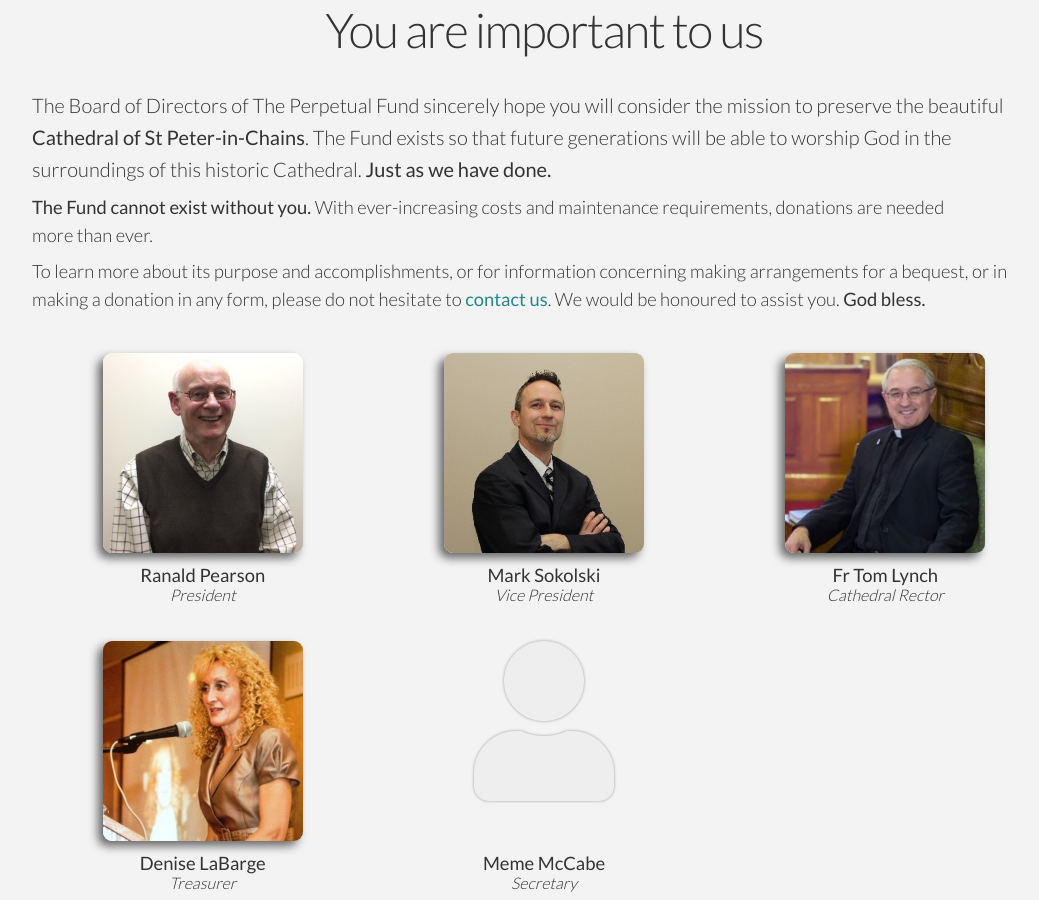
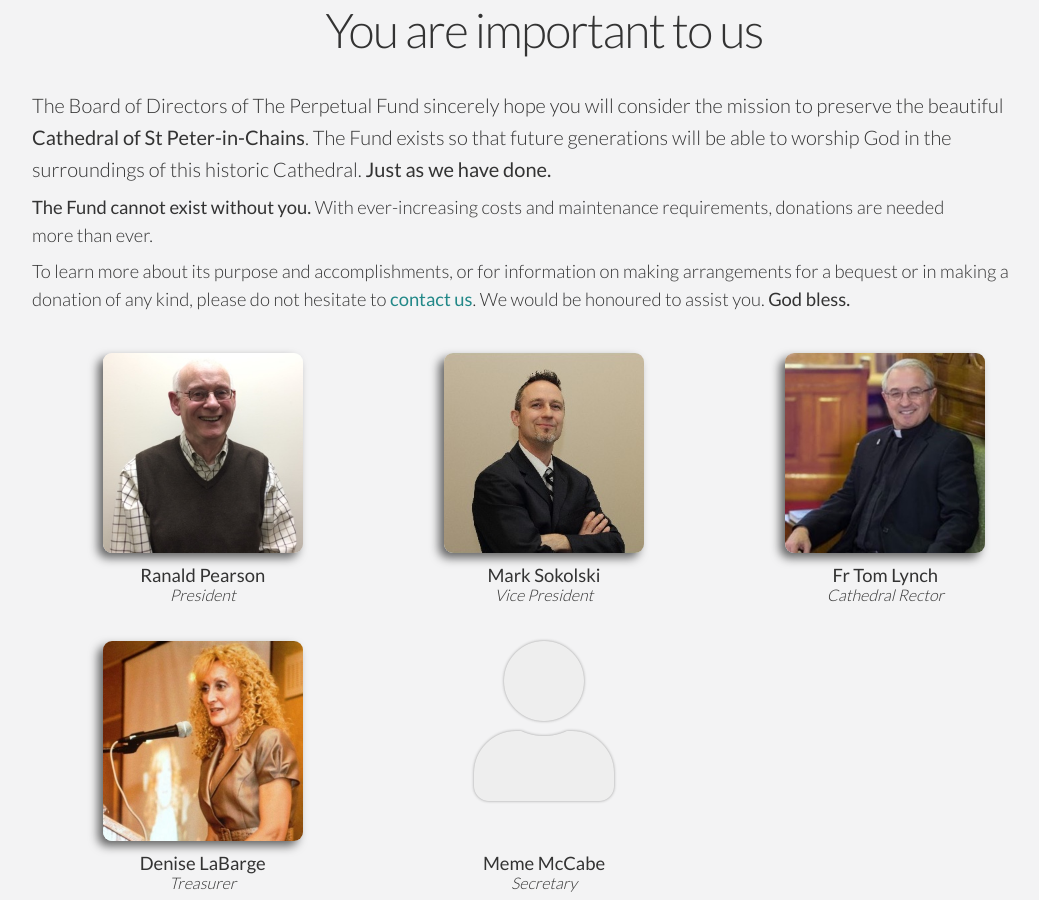
Before and after one commit to perpetualfund-stpeterinchains/perpetualfund-stpeterinchains.github.io, a Jekyll site: the page built from index.html, in a window 1280 px wide and 900 px high, scrolled down 6250 px. Shown: the whole window, without its empty margins (96-1135 px from the left). Built offline with Jekyll 4.4.1, drawn with Linux system fonts in a browser that asks for light colours; nearby versions of some CDN libraries.

Commit message:
Minor edit to closing text

```diff
--- a/_data/main.yml
+++ b/_data/main.yml
@@ -350,8 +350,8 @@ board:
     donations are needed more&nbsp;than&nbsp;ever.
 
     To learn more about its purpose and accomplishments,
-    or for information concerning making arrangements for a bequest, or
-    in making a donation in any form, please do not hesitate to
+    or for information on making arrangements for a bequest
+    or in making a donation of any kind, please do not hesitate to
     [contact&nbsp;us](mailto:info@cathedralperpetualfund.ca).
     We would be honoured to assist&nbsp;you. **God&nbsp;bless.**
   directors:
```
